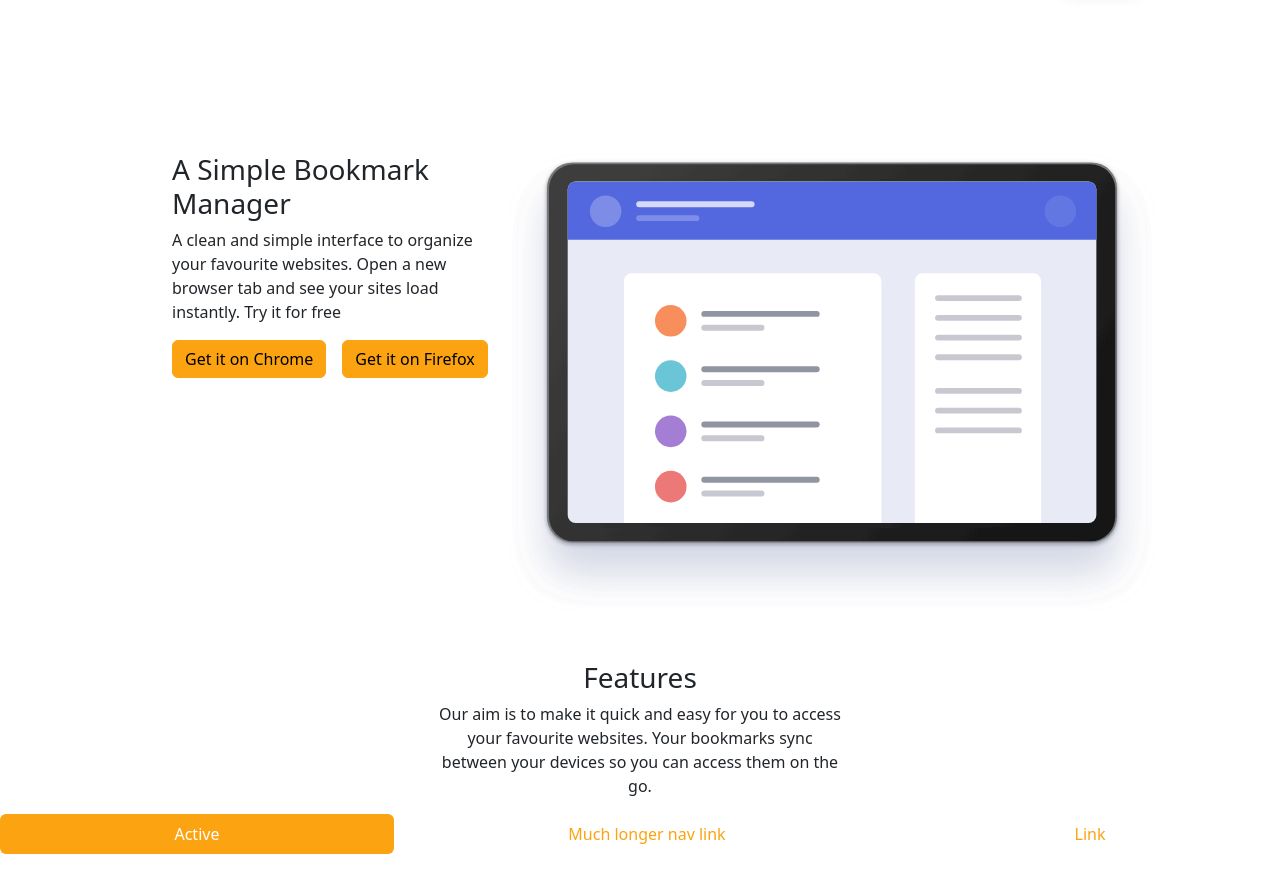
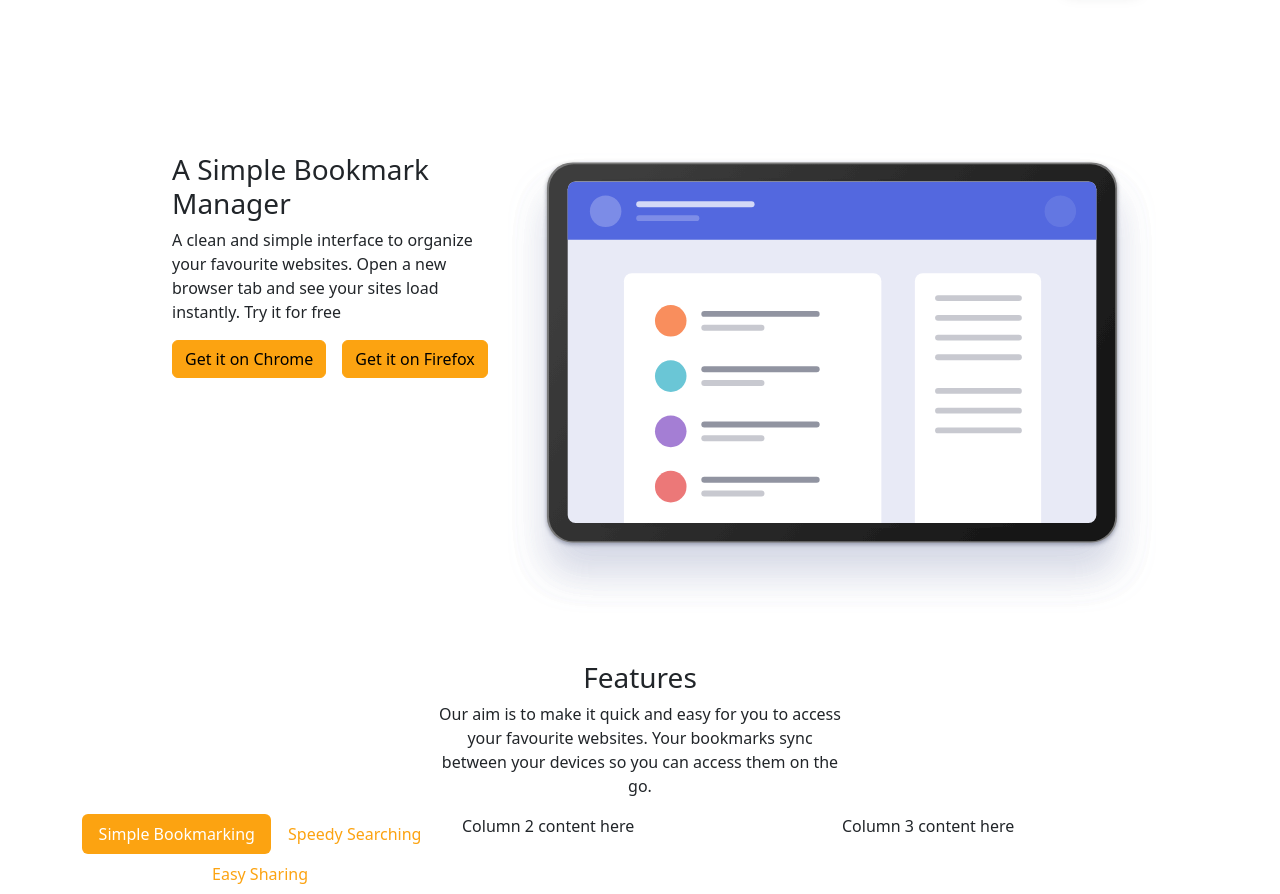
Before and after one commit to Ferransr/Sprint2, a website: page index.html in a window 1280 px wide. Shown: the part 159-1053 px from the top of the page. Before the commit the page ends 1013 px from the top, so only its background shows below. Drawn offline with nearby package versions, Linux system fonts and the light colour scheme.

Commit message:
navbar tab

```diff
--- a/index.html
+++ b/index.html
@@ -99,17 +99,28 @@
       </div>
     </div>
 
+    <div class="container">
+      <div class="row">
+        <div class="col-sm-4">
           <ul class="nav nav-pills nav-fill">
             <li class="nav-item">
-        <a class="nav-link active" aria-current="page" href="#">Active</a>
+              <a class="nav-link active" aria-current="page" href="#">Simple Bookmarking</a>
             </li>
             <li class="nav-item">
-        <a class="nav-link" href="#">Much longer nav link</a>
+              <a class="nav-link" href="#">Speedy Searching</a>
             </li>
             <li class="nav-item">
-        <a class="nav-link" href="#">Link</a>
+              <a class="nav-link" href="#">Easy Sharing</a>
             </li>
           </ul>
+        </div>
+        <div class="col-sm-4">Column 2 content here</div>
+        <div class="col-sm-4">Column 3 content here</div>
+      </div>
+    </div>
+
+
+
     <!-- <div class="container-fluid">
   <div class="row d-flex ms-5 p-5">
 
```
Lines whose indentation alone changed are shown as unchanged.
